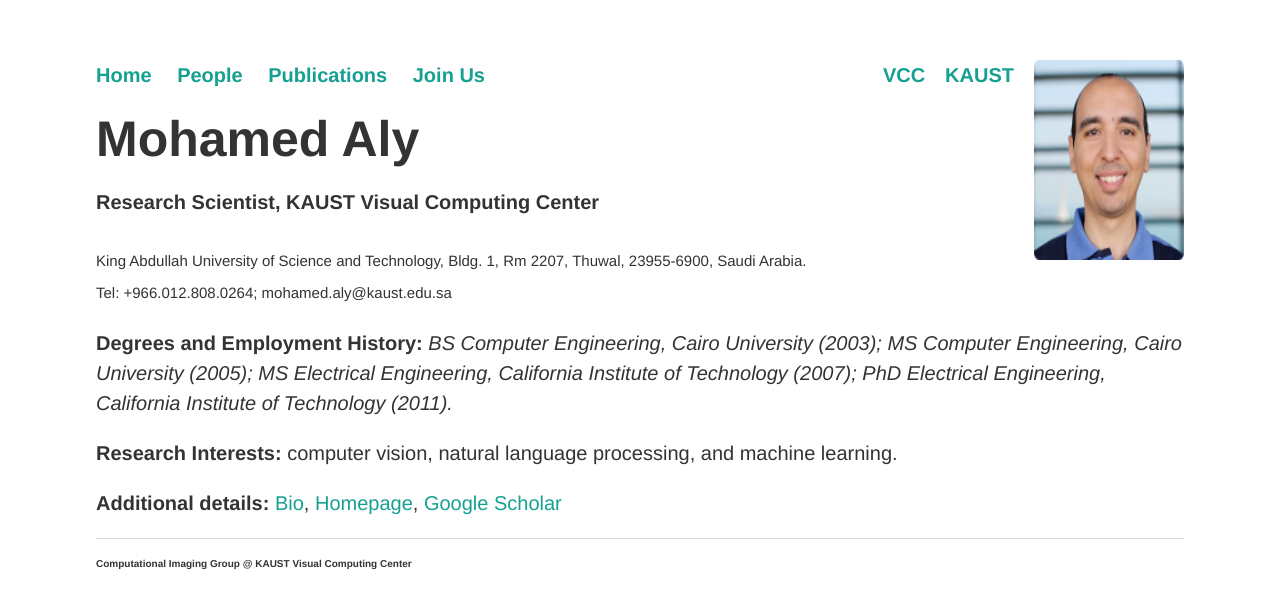
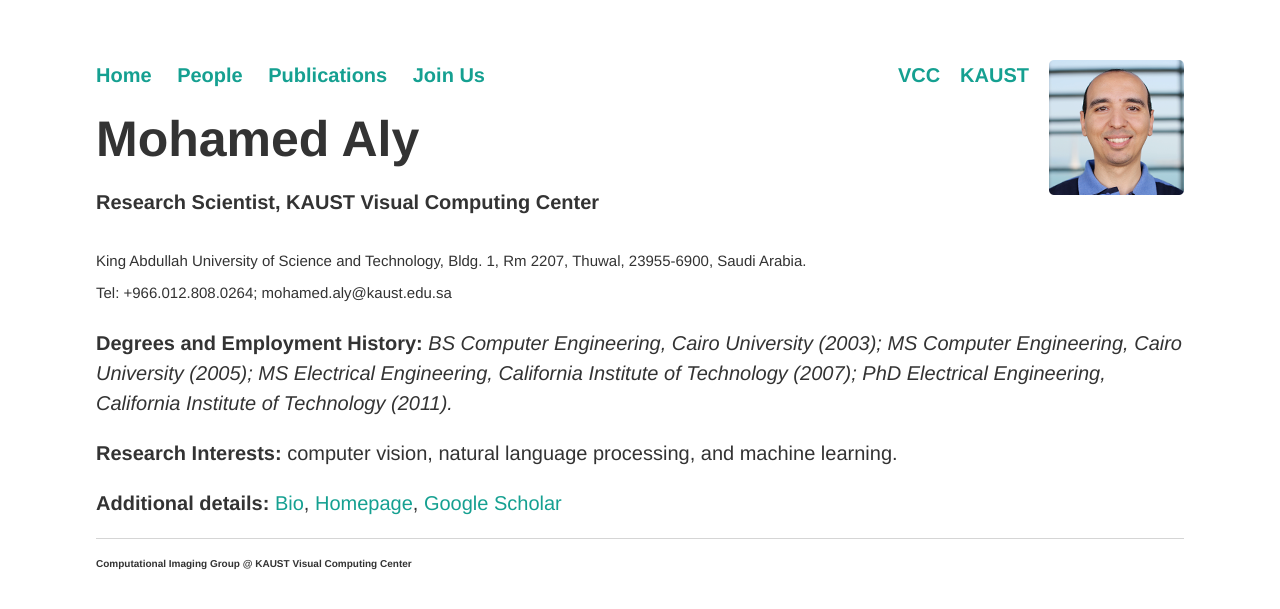
Before and after one commit to vccimaging/vccimaging.github.io, a Jekyll site: the page built from People/alym/index.html, in a window 1280 px wide. Shown: the top 609 px of the page. Built offline with Jekyll 4.4.1, drawn with Linux system fonts in a browser that asks for light colours.

Commit message:
Update index.html

```diff
--- a/People/alym/index.html
+++ b/People/alym/index.html
@@ -2,8 +2,7 @@
 layout: default
 title: Mohamed Aly -- Home Page
 image: alym.png
-width: 150
-height: 200
+width: 135
 ---
 
 <h1>Mohamed Aly<h1>
```
